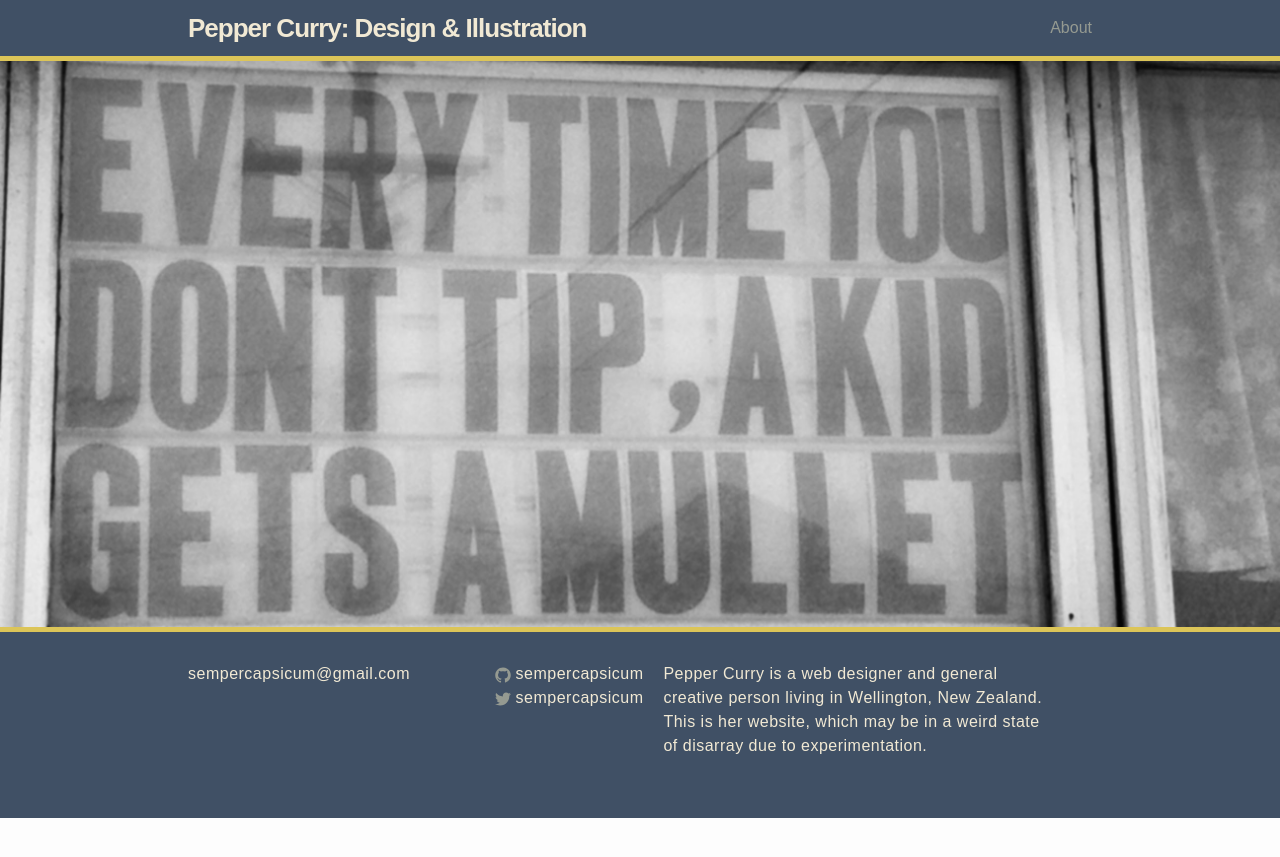
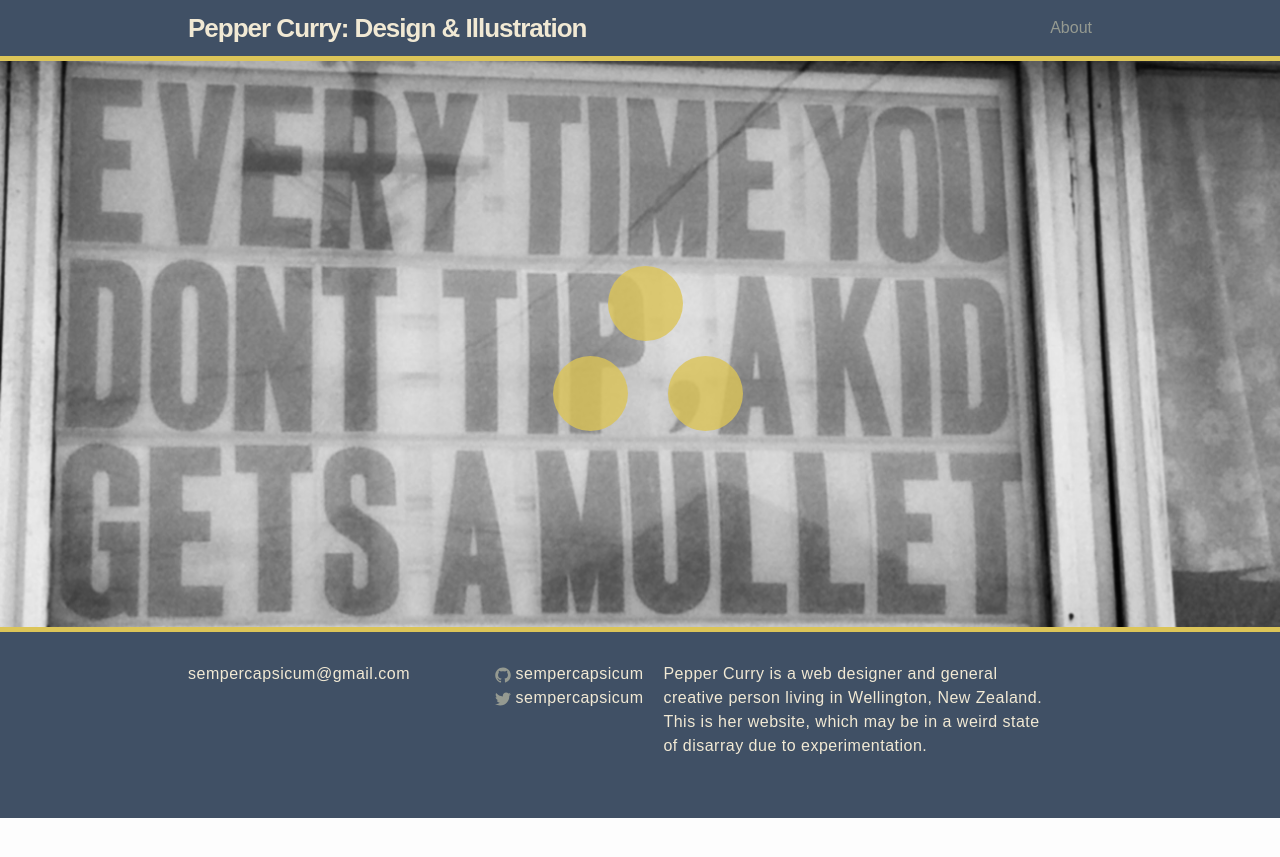
Before and after one commit to sempercapsicum/sempercapsicum.github.io, a Jekyll site: the page built from index.html, in a window 1280 px wide. Shown: the top 857 px of the page. Built offline with Jekyll 4.4.1, drawn with Linux system fonts in a browser that asks for light colours.

Commit message:
new circles with animations

```diff
--- a/_sass/_layout.scss
+++ b/_sass/_layout.scss
@@ -89,6 +89,10 @@
     }
 }
 /* main page content */
+.background-image {
+    position: relative;
+}
+
 img.background-image {
     min-height: 100%;
     min-width: 1024px;
@@ -104,13 +108,32 @@ img.background-image {
     margin-left: -512px;
   }
 }
-
-.menu {
-    margin: 0 auto;
-}
-
-.main-menu {
-    @include span-columns(4);
+.circles{
+    position: absolute;
+    top: 45%;
+    right: 52.5%;
+    .circle-btn {
+        height: 75px;
+        width: 75px;
+        border-radius: 50%;
+        background: rgba(220, 197, 88, .8);
+        position: absolute;
+        @include transition(all .5s ease-in-out);
+        &:hover {
+            @include transform(scale(1.2));
+        }
+    }
+    .circle-1 {
+        top: -50px;
+    }
+    .circle-2 {
+        left: 60px;
+        top: 40px;
+    }
+    .circle-3 {
+        top: 40px;
+        right: -20px;
+    }
 }
 
 /**
--- a/index.html
+++ b/index.html
@@ -4,4 +4,9 @@ layout: home
 
 <div class="background-image">
   <img src = "../images/mullet.jpg">
+  <div class="circles">
+    <div class="circle-btn circle-1"></div>
+    <div class="circle-btn circle-2"></div>
+    <div class="circle-btn circle-3"></div>
+  </div>
 </div>
```
